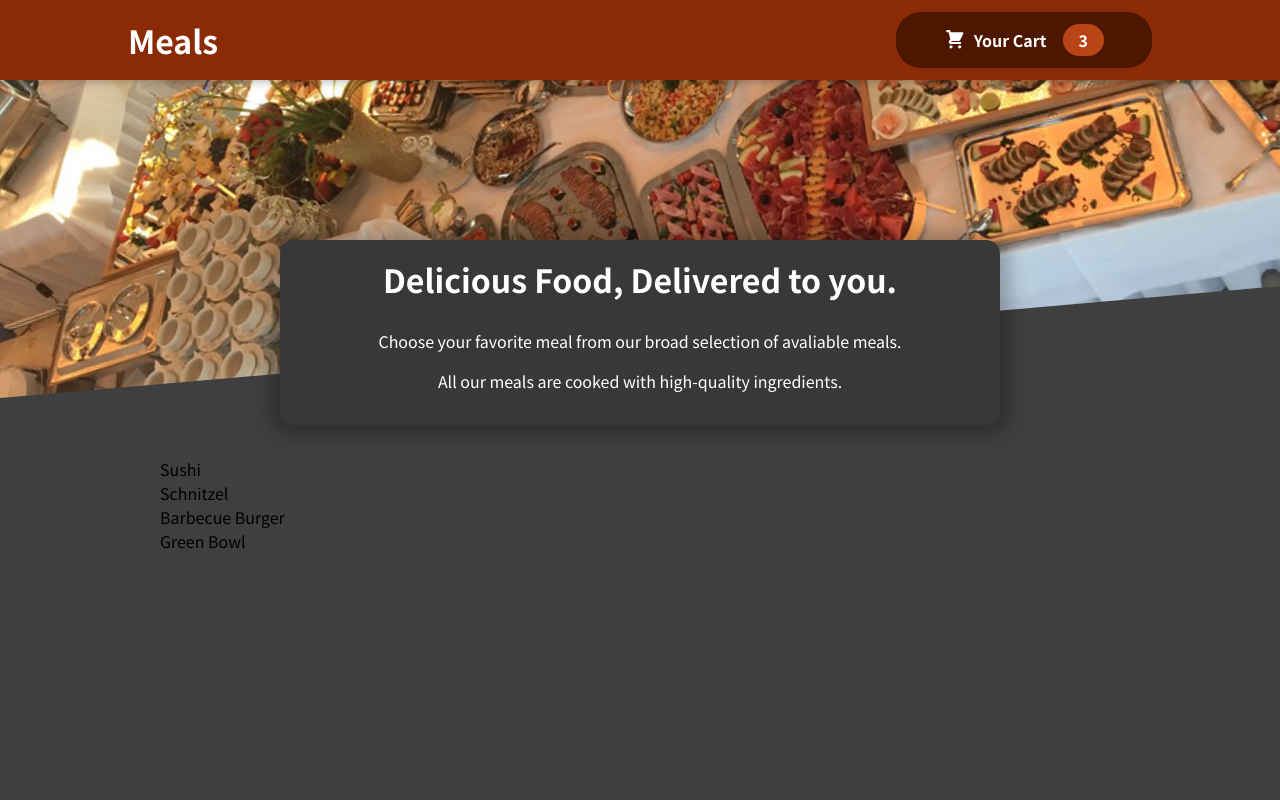
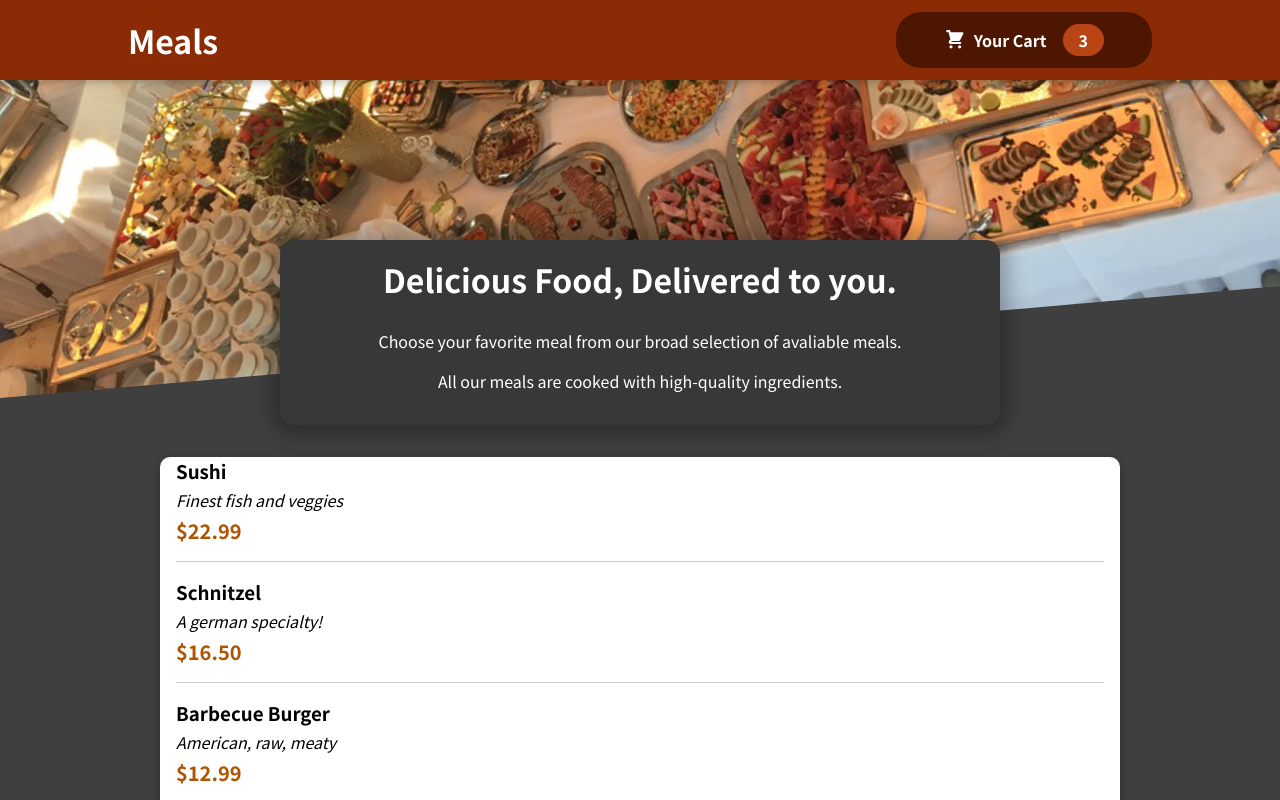
Before and after one commit to tugaysert/react-food-order-app, a React (Create React App) app: page / in a window 1280 px wide. Shown: the top 800 px of the page. Built offline with nearby package versions, Linux system fonts and the light colour scheme.

Commit message:
add meal items

```diff
--- a/src/components/Meals/AvailableMeals.js
+++ b/src/components/Meals/AvailableMeals.js
@@ -1,42 +1,51 @@
+import Card from "../UI/Card/Card";
 import classes from "./AvaliableMeals.module.css";
+import MealItem from "./MealItem/MealItem";
 
 const DUMMY_MEALS = [
   {
-      id: 'm1',
-      name: 'Sushi',
-      description: 'Finest fish and veggies',
+    id: "m1",
+    name: "Sushi",
+    description: "Finest fish and veggies",
     price: 22.99,
   },
   {
-      id: 'm2',
-      name: 'Schnitzel',
-      description: 'A german specialty!',
+    id: "m2",
+    name: "Schnitzel",
+    description: "A german specialty!",
     price: 16.5,
   },
   {
-      id: 'm3',
-      name: 'Barbecue Burger',
-      description: 'American, raw, meaty',
+    id: "m3",
+    name: "Barbecue Burger",
+    description: "American, raw, meaty",
     price: 12.99,
   },
   {
-      id: 'm4',
-      name: 'Green Bowl',
-      description: 'Healthy...and green...',
+    id: "m4",
+    name: "Green Bowl",
+    description: "Healthy...and green...",
     price: 18.99,
   },
 ];
 
 const AvaliableMeals = () => {
+  const mealsList = DUMMY_MEALS.map((meal) => (
+    <MealItem
+      key={meal.id}
+      name={meal.name}
+      description={meal.description}
+      price={meal.price}
+    ></MealItem>
+  ));
 
-    const mealsList = DUMMY_MEALS.map(meal => (<li>{meal.name}</li>));
-
-    return <section className={classes.meals}>
-        <ul>
-            {mealsList}
-        </ul>
+  return (
+    <section className={classes.meals}>
+      <Card className={classes["meals ul"]}>
+        <ul>{mealsList}</ul>
+      </Card>
     </section>
-}
-
+  );
+};
 
 export default AvaliableMeals;
--- /dev/null
+++ b/src/components/Meals/MealItem/MealItem.js
@@ -0,0 +1,23 @@
+import classes from "./MealItem.module.css";
+import Card from "../../UI/Card/Card";
+
+/* id: 'm3',
+name: 'Barbecue Burger',
+description: 'American, raw, meaty',
+price: 12.99, */
+
+const MealItem = (props) => {
+  const price = `$${props.price.toFixed(2)}`;
+
+  return (
+    <li className={classes.meal}>
+      <div>
+        <h3 className={classes["meal h3"]}>{props.name}</h3>
+        <div className={classes.description}>{props.description}</div>
+        <div className={classes.price}>{price}</div>
+      </div>
+    </li>
+  );
+};
+
+export default MealItem;
--- /dev/null
+++ b/src/components/Meals/MealItem/MealItem.module.css
@@ -0,0 +1,22 @@
+.meal {
+    display: flex;
+    justify-content: space-between;
+    margin: 1rem;
+    padding-bottom: 1rem;
+    border-bottom: 1px solid #ccc;
+  }
+
+  .meal h3 {
+    margin: 0 0 0.25rem 0;
+  }
+
+  .description {
+    font-style: italic;
+  }
+
+  .price {
+    margin-top: 0.25rem;
+    font-weight: bold;
+    color: #ad5502;
+    font-size: 1.25rem;
+  }
--- /dev/null
+++ b/src/components/UI/Card/Card.js
@@ -0,0 +1,11 @@
+import classes from "./Card.module.css";
+
+const Card = (props) => {
+  return (
+    <div className={`${classes.card} ${props.className}`}>
+      {props.children}
+    </div>
+  );
+};
+
+export default Card;
--- /dev/null
+++ b/src/components/UI/Card/Card.module.css
@@ -0,0 +1,5 @@
+.card {
+    background: white;
+    box-shadow: 0 2px 8px rgba(0, 0, 0, 0.26);
+    border-radius: 10px;
+  }
```
Also changed, not shown: src/components/Meals/MealItem/MealItemForm.js (added). Lines whose indentation alone changed are shown as unchanged.
